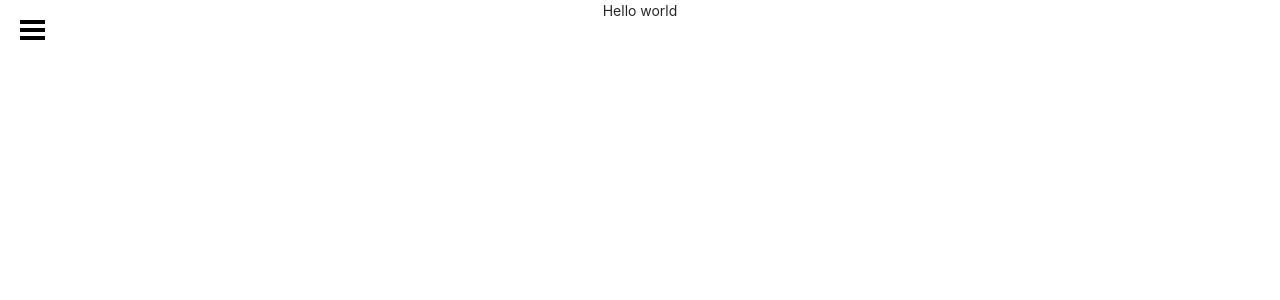
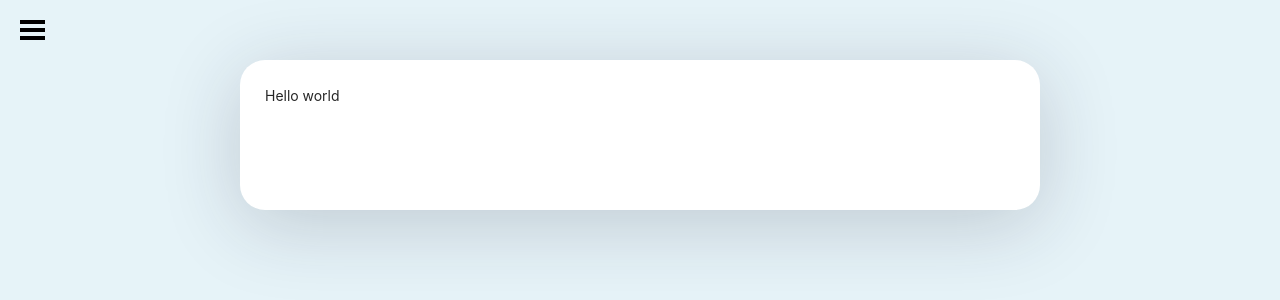
Before and after one commit to RafaelEchart/Shippify_FullStack_Task, a React (Create React App) app in the folder frontend/: page / in a window 1280 px wide. Shown: the top 300 px of the page. Built offline with nearby package versions, Linux system fonts and the light colour scheme.

Commit message:
FrontEnd: Initial Design Main Page

```diff
--- a/frontend/src/App.css
+++ b/frontend/src/App.css
@@ -1,16 +1,6 @@
-.App {
-  text-align: center;
-}
-
-.App-logo {
-  height: 40vmin;
-  pointer-events: none;
-}
-
-@media (prefers-reduced-motion: no-preference) {
-  .App-logo {
-    animation: App-logo-spin infinite 20s linear;
-  }
+body, html {
+  width: 100%;
+  height: 96vh;
 }
 
 .App-header {
--- a/frontend/src/components/DrawerMenu/style.css
+++ b/frontend/src/components/DrawerMenu/style.css
@@ -15,7 +15,6 @@
   padding: 0;
   margin: 20px;
   background: linear-gradient(to bottom, black, black 20%, transparent 20%, transparent 40%, black 40%, black 60%, transparent 60%, transparent 80%, black 80%, black 100%);
-  position: fixed;
   z-index: 1;
 }
 
@@ -52,7 +51,7 @@
 
 .active {
   color: white;
-  background-color: #97bf0f;
+  background-color: #EF404A;
 }
 
 .ant-carousel {
--- /dev/null
+++ b/frontend/src/components/ShowPage/index.css
@@ -0,0 +1,13 @@
+.container {
+    width: 95%;
+    position: relative;
+    max-width: 800px;
+    margin: 15px auto;
+    background: #fff;
+    box-shadow: 0 14px 80px rgba(34, 35, 58, 0.2);
+    padding: 25px;
+    border-radius: 25px;
+    height: auto;
+    min-height: 150px;
+    transition: all 0.3s;
+  }
--- a/frontend/src/components/ShowPage/index.js
+++ b/frontend/src/components/ShowPage/index.js
@@ -1,9 +1,7 @@
+import './index.css'
+
 function ShowPage() {
-    return (
-      <div>
-        Hello world
-      </div>
-    );
-  }
+  return <div class="container">Hello world</div>;
+}
 
-  export default ShowPage;
+export default ShowPage;
--- a/frontend/src/index.css
+++ b/frontend/src/index.css
@@ -1,3 +1,7 @@
+html {
+  height: auto
+}
+
 body {
   margin: 0;
   font-family: -apple-system, BlinkMacSystemFont, 'Segoe UI', 'Roboto', 'Oxygen',
@@ -5,6 +9,23 @@ body {
     sans-serif;
   -webkit-font-smoothing: antialiased;
   -moz-osx-font-smoothing: grayscale;
+  background: linear-gradient(-45deg, #add8e6, #cee8f0, #e6f3f8, #e6f3f8);
+  background-size: 400% 400%;
+  animation: gradient 8s ease infinite;
+}
+
+@keyframes gradient {
+  0% {
+    background-position: 0% 50%;
+  }
+
+  50% {
+    background-position: 100% 50%;
+  }
+
+  100% {
+    background-position: 0% 50%;
+  }
 }
 
 code {
```
